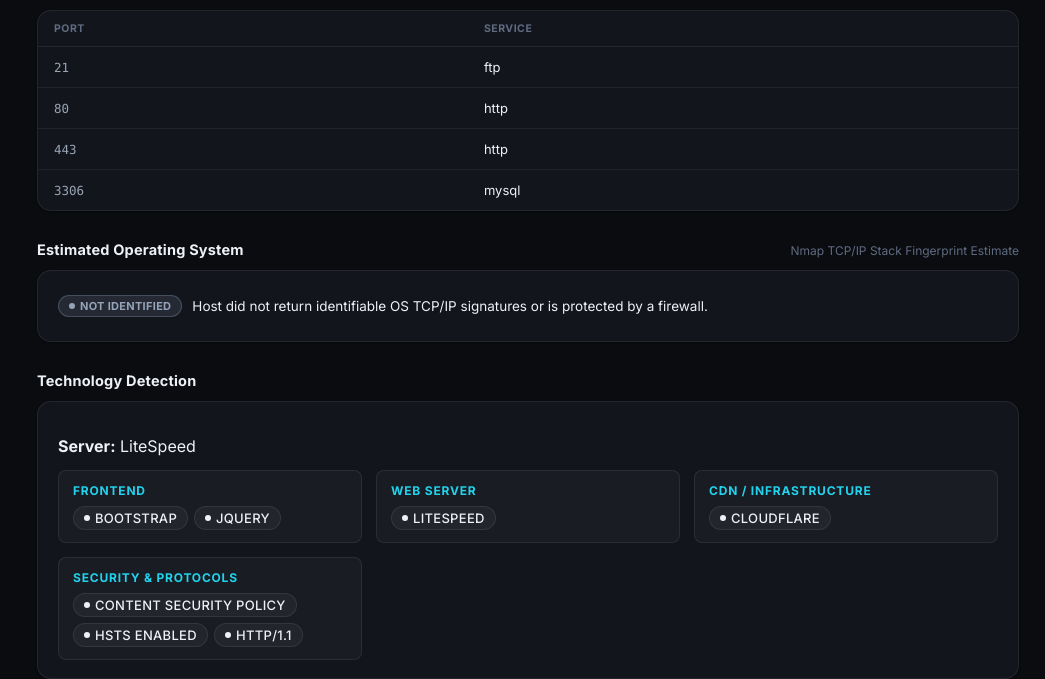
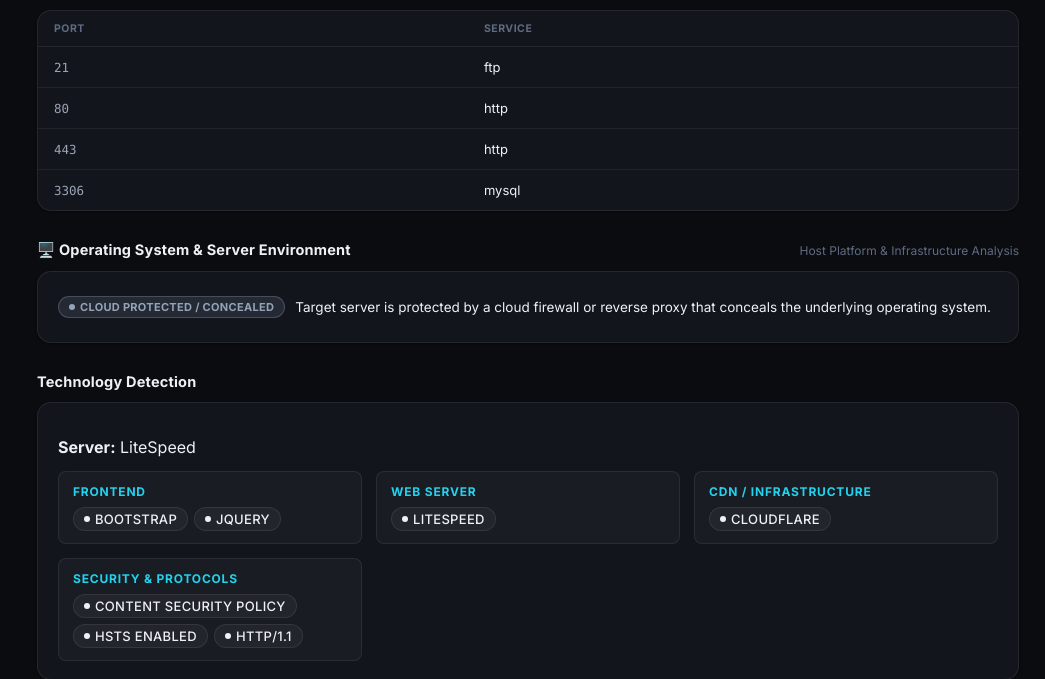
Before and after one commit to shubhvaghani2108/CyberShieldAI, a Flask app: page /url-result/1 in a window 1280 px wide. Shown: the part 1531-2210 px from the top of the page, without its empty margins (235-1280 px from the left). Run offline with Flask 3, Linux system fonts and the light colour scheme; the visitor is signed in with stand-in values (Sample User, id 1); data comes from the database, SQL or seed files in the repository.

Commit message:
Enhance Operating System and Server Profile UI and labels to be clean, intuitive, and user-friendly

```diff
--- a/dashboard/templates/url_result.html
+++ b/dashboard/templates/url_result.html
@@ -204,37 +204,45 @@
     </table>
 </div>
 
-<div class="panel-heading"><h2>Estimated Operating System</h2><span class="sub">Nmap TCP/IP Stack Fingerprint Estimate</span></div>
+<div class="panel-heading"><h2>🖥️ Operating System &amp; Server Environment</h2><span class="sub">Host Platform &amp; Infrastructure Analysis</span></div>
 <div class="glass content-panel">
     {% if os_info and os_info.os_name and os_info.os_name not in ['Unknown', 'Not Scanned', 'None', '-'] %}
     <table class="info-table">
         <tr>
-            <th>Estimated OS</th>
-            <td><b>{{ os_info.os_name }}</b></td>
+            <th>Operating System</th>
+            <td><b style="color: #f8fafc; font-size: 14.5px;">{{ os_info.os_name }}</b></td>
         </tr>
         <tr>
-            <th>Device Type</th>
-            <td>{{ os_info.device_type if os_info.device_type and os_info.device_type != 'Unknown' else 'General Purpose / Server' }}</td>
+            <th>Server / Host Type</th>
+            <td><span style="color: #cbd5e1;">{{ os_info.device_type if os_info.device_type and os_info.device_type != 'Unknown' else 'Cloud Server / Web Host' }}</span></td>
         </tr>
         <tr>
-            <th>Detection Confidence</th>
+            <th>Detection Status</th>
             <td>
                 {% if os_info.os_details and 'Accuracy:' in os_info.os_details %}
-                    <span class="badge badge-ok" style="font-weight:600;">High Confidence ({{ os_info.os_details }})</span>
+                    <span class="badge badge-ok" style="font-weight: 600;">Verified ({{ os_info.os_details }})</span>
+                {% elif 'Ubuntu' in (os_info.os_details or '') or 'Debian' in (os_info.os_details or '') or 'Microsoft' in (os_info.os_details or '') or 'service banner' in (os_info.os_details or '') %}
+                    <span class="badge badge-ok" style="font-weight: 600;">Service Banner Match</span>
                 {% else %}
-                    <span class="badge badge-unknown">SYN/ACK Heuristic Match</span>
+                    <span class="badge" style="background: rgba(56, 189, 248, 0.15); color: #38bdf8; font-weight: 600;">Network Profile Match</span>
                 {% endif %}
             </td>
         </tr>
         <tr>
-            <th>Detection Method</th>
-            <td style="color:var(--text-muted);">Nmap TCP/IP Stack SYN-ACK Fingerprinting</td>
+            <th>Analysis Details</th>
+            <td style="color: var(--text-muted); font-size: 13.5px;">
+                {% if os_info.os_details and os_info.os_details not in ['Heuristic socket fingerprint', 'Standard TCP/IP stack active', 'Unknown'] %}
+                    {{ os_info.os_details }}
+                {% else %}
+                    Identified via active TCP/IP network stack and web service signatures.
+                {% endif %}
+            </td>
         </tr>
     </table>
     {% else %}
     <div style="display:flex; align-items:center; gap:10px; padding:6px 0;">
-        <span class="badge" style="background:rgba(148,163,184,0.15); color:#94a3b8; border:1px solid rgba(148,163,184,0.3);">Not Identified</span>
-        <span style="color:var(--text-muted); font-size:13.5px;">Host did not return identifiable OS TCP/IP signatures or is protected by a firewall.</span>
+        <span class="badge" style="background:rgba(148,163,184,0.15); color:#94a3b8; border:1px solid rgba(148,163,184,0.3);">Cloud Protected / Concealed</span>
+        <span style="color:var(--text-muted); font-size:13.5px;">Target server is protected by a cloud firewall or reverse proxy that conceals the underlying operating system.</span>
     </div>
     {% endif %}
 </div>
```
Also changed, not shown: dashboard/templates/ip_result.html (+6 -6 lines), scanner/port_scanner.py (+19 -13 lines).
